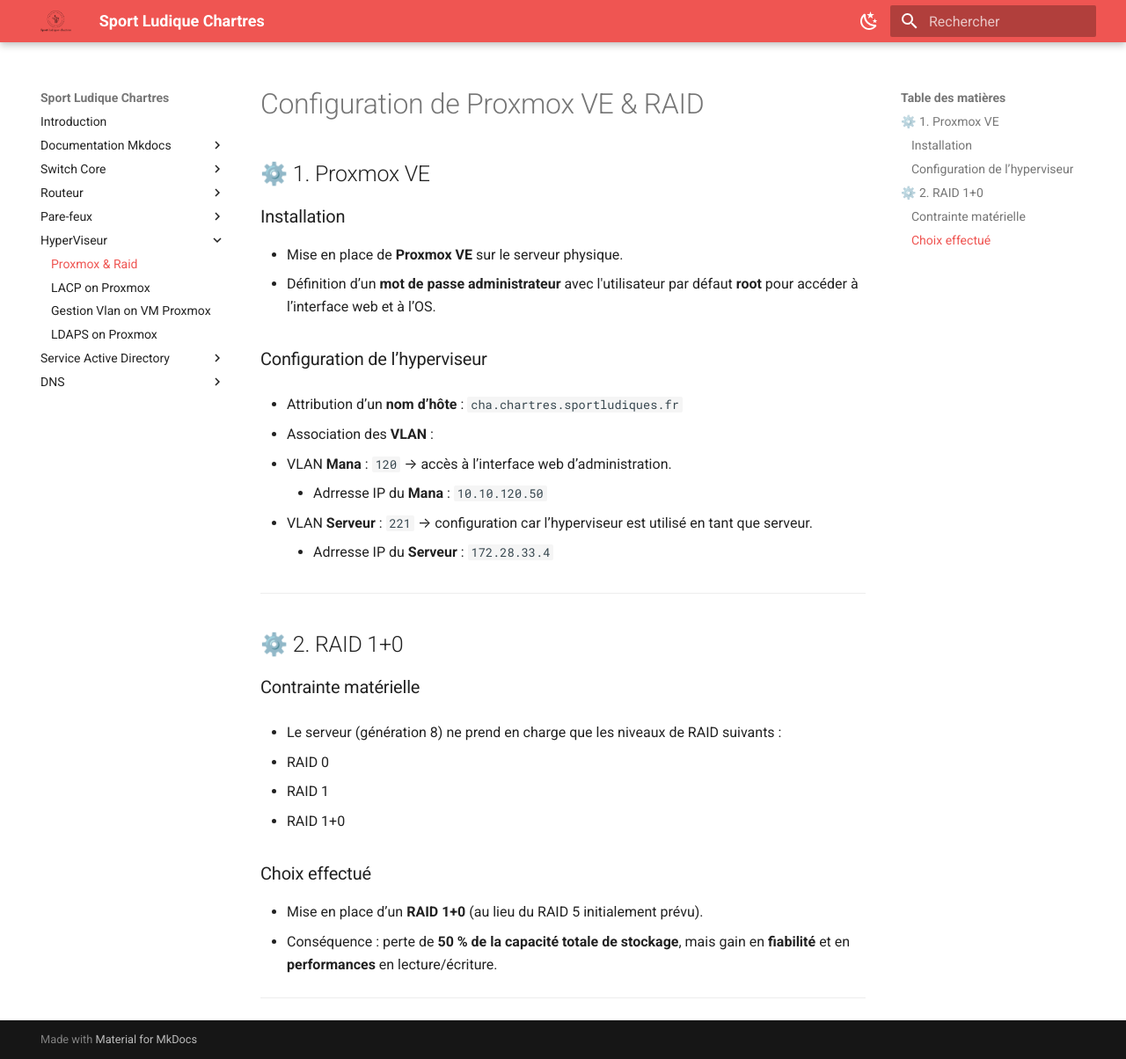
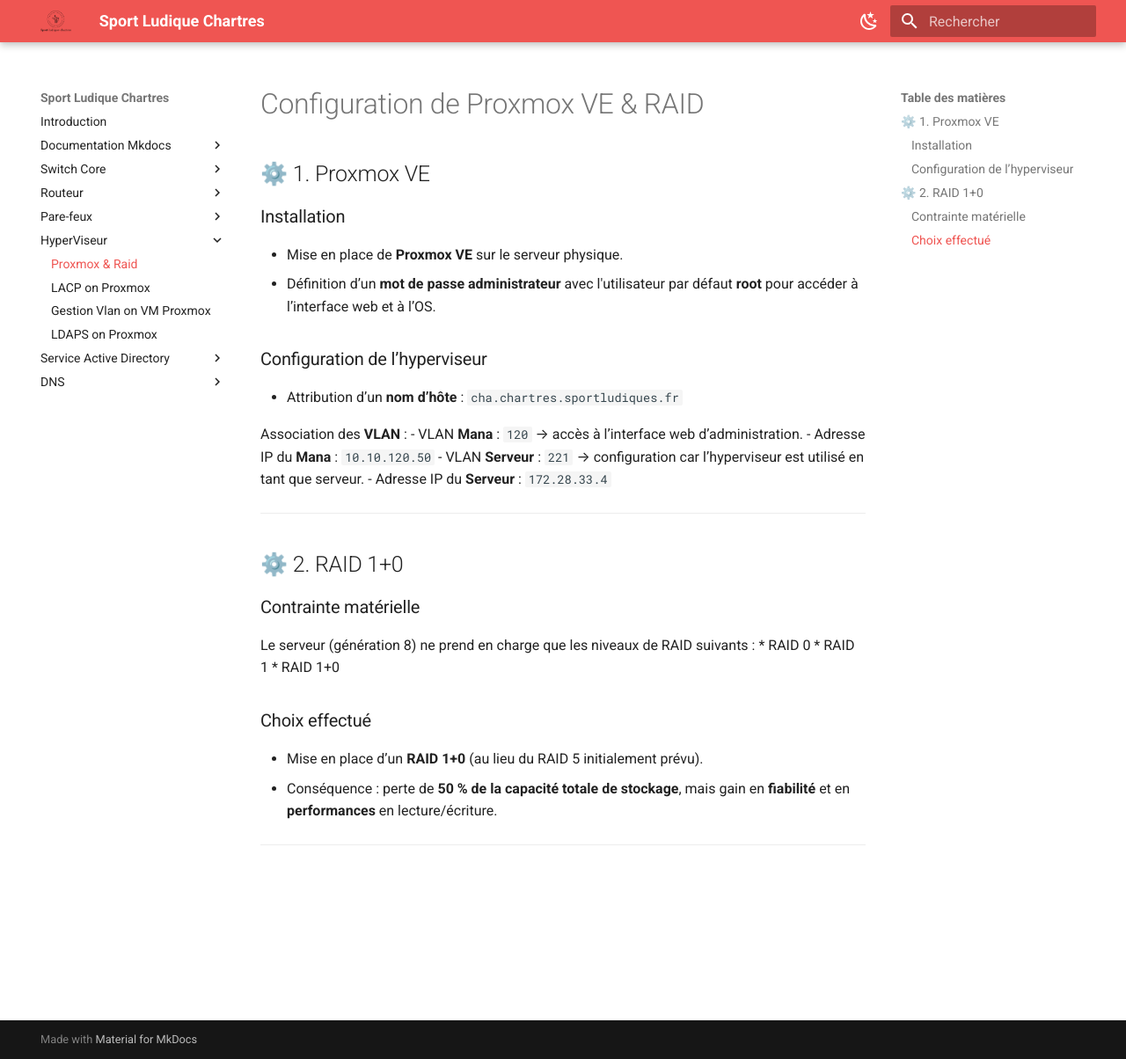
Before and after one commit to Sym-0ne/sport-ludique-Chartres, an MkDocs documentation site: the page built from docs/Hyperviseur/proxmox-raid.md, in a window 1280 px wide and 1204 px high. Shown: the whole window at 88% size. Built offline with MkDocs 1.6.1 and Material for MkDocs 9.7.7, drawn with Linux system fonts in a browser that asks for light colours.

Commit message:
modif doc

```diff
--- a/docs/Hyperviseur/proxmox-raid.md
+++ b/docs/Hyperviseur/proxmox-raid.md
@@ -12,19 +12,18 @@
 * Attribution d’un **nom d’hôte** :
   `cha.chartres.sportludiques.fr`
 
-* Association des **VLAN** :
+Association des **VLAN** :
   - VLAN **Mana** : `120` → accès à l’interface web d’administration.
-    - Adrresse IP du **Mana** : `10.10.120.50`
+    - Adresse IP du **Mana** : `10.10.120.50`
   - VLAN **Serveur** : `221` → configuration car l’hyperviseur est utilisé en tant que serveur.
-    - Adrresse IP du **Serveur** : `172.28.33.4`
+    - Adresse IP du **Serveur** : `172.28.33.4`
 ---
 
 ## ⚙️ 2. RAID 1+0
 
 ### Contrainte matérielle
 
-* Le serveur (génération 8) ne prend en charge que les niveaux de RAID suivants :
-
+Le serveur (génération 8) ne prend en charge que les niveaux de RAID suivants :
   * RAID 0
   * RAID 1
   * RAID 1+0
```
Also changed, not shown: docs/Service AD/adbackup.md (+1 -3 lines), docs/Service AD/adusers.md (+1 -2 lines).
